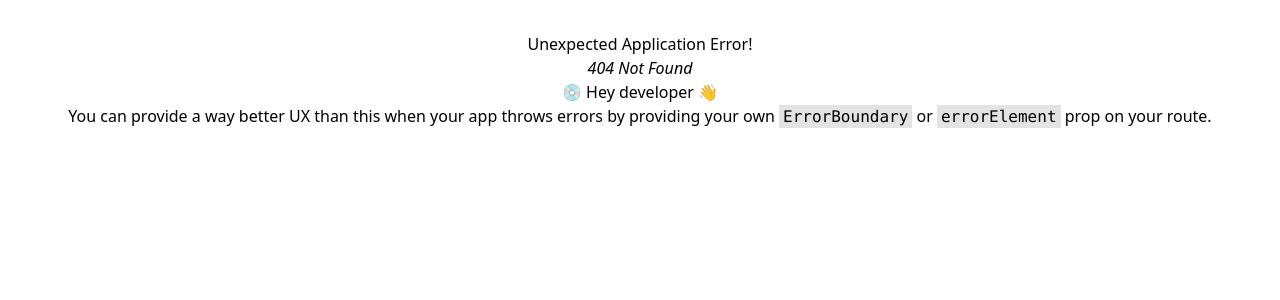
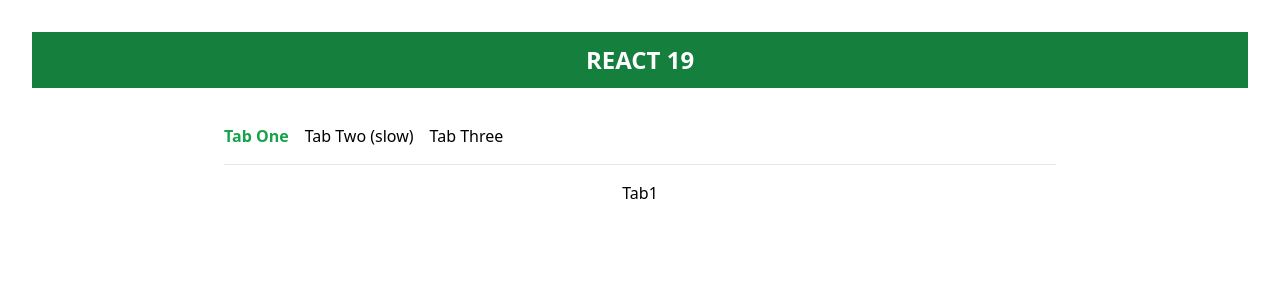
Before and after one commit to manir22sust/react-19-beta, a React (Vite) app: page /usetransition-example in a window 1280 px wide. Before the commit this address had no page. Shown: the top 300 px of the page. Built offline with nearby package versions, Linux system fonts and the light colour scheme.

Commit message:
add useTransition for posts

```diff
--- a/src/App.jsx
+++ b/src/App.jsx
@@ -14,6 +14,7 @@ import AddToCartForm from "./components/useFormStateExample/AddToCartForm";
 import { UseFormStatusExample } from "./components/useFormStatusExample/Posts";
 import UseOptimisticExample from "./components/useOptimisticExample/UseOptimisticExample";
 import DocumentMetaData from "./components/DocumentMetadata/DocumentMetaDataExample";
+import { UseTransitionExample } from "./components/useTransitionExample/Tabs";
 // import { Posts } from "./components/useExample2/PostsUseEffect";
 
 function App() {
@@ -49,6 +50,7 @@ function App() {
         { path: "useformstatus-example", element: <UseFormStatusExample /> },
         { path: "useoptimistic-example", element: <UseOptimisticExample /> },
         { path: "document-meta-data", element: <DocumentMetaData /> },
+        { path: "usetransition-example", element: <UseTransitionExample /> },
       ],
     },
   ]);
--- /dev/null
+++ b/src/components/useTransitionExample/Tab1.jsx
@@ -0,0 +1,7 @@
+import React from "react";
+
+const Tab1 = () => {
+  return <div>Tab1</div>;
+};
+
+export default Tab1;
--- /dev/null
+++ b/src/components/useTransitionExample/Tab2.jsx
@@ -0,0 +1,23 @@
+import React, { memo } from "react";
+
+const Tab2 = memo(function Tab2() {
+  // Log once. The actual slowdown is inside Post.
+  console.log("[ARTIFICIALLY SLOW] Rendering 500 <Post />");
+
+  let items = [];
+  for (let i = 0; i < 500; i++) {
+    items.push(<Post key={i} index={i} />);
+  }
+  return <ul className="itme">{items} </ul>;
+});
+
+const Post = ({ index }) => {
+  let startTime = performance.now();
+  while (performance.now() - startTime < 1) {
+    // Artificial delay
+    // Do nothing for 1 ms per item to emulate extremely slow code
+  }
+  return <li>Post {index + 1}</li>;
+};
+
+export default Tab2;
--- /dev/null
+++ b/src/components/useTransitionExample/Tab3.jsx
@@ -0,0 +1,7 @@
+import React from "react";
+
+const Tab3 = () => {
+  return <div>Tab3</div>;
+};
+
+export default Tab3;
--- /dev/null
+++ b/src/components/useTransitionExample/TabButton.jsx
@@ -0,0 +1,18 @@
+import React from "react";
+
+const TabButton = ({ children, isActive, onClick }) => {
+  if (isActive) {
+    return <div className="font-bold text-green-600">{children}</div>;
+  }
+  return (
+    <button
+      onClick={() => {
+        onClick();
+      }}
+    >
+      {children}
+    </button>
+  );
+};
+
+export default TabButton;
--- /dev/null
+++ b/src/components/useTransitionExample/Tabs.jsx
@@ -0,0 +1,38 @@
+import React, { useState, useTransition } from "react";
+import TabButton from "./TabButton";
+
+import Tab1 from "./Tab1";
+import Tab2 from "./Tab2";
+import Tab3 from "./Tab3";
+
+const Tabs = () => {
+  const [isPending, startTransition] = useTransition();
+  const [tab, setTab] = useState("tab1");
+
+  const selectTab = (nextTab) => {
+    startTransition(() => {
+      setTab(nextTab);
+    });
+  };
+  return (
+    <div className="px-4">
+      <div className="mb-4 flex space-x-4">
+        <TabButton isActive={tab === "tab1"} onClick={() => selectTab("tab1")}>
+          Tab One
+        </TabButton>
+        <TabButton isActive={tab === "tab2"} onClick={() => selectTab("tab2")}>
+          Tab Two (slow)
+        </TabButton>{" "}
+        <TabButton isActive={tab === "tab3"} onClick={() => selectTab("tab3")}>
+          Tab Three
+        </TabButton>
+      </div>
+      <hr className="mb-4" />
+      {tab === "tab1" && <Tab1 />}
+      {tab === "tab2" && <Tab2 />}
+      {tab === "tab3" && <Tab3 />}
+    </div>
+  );
+};
+
+export { Tabs as UseTransitionExample };
```
